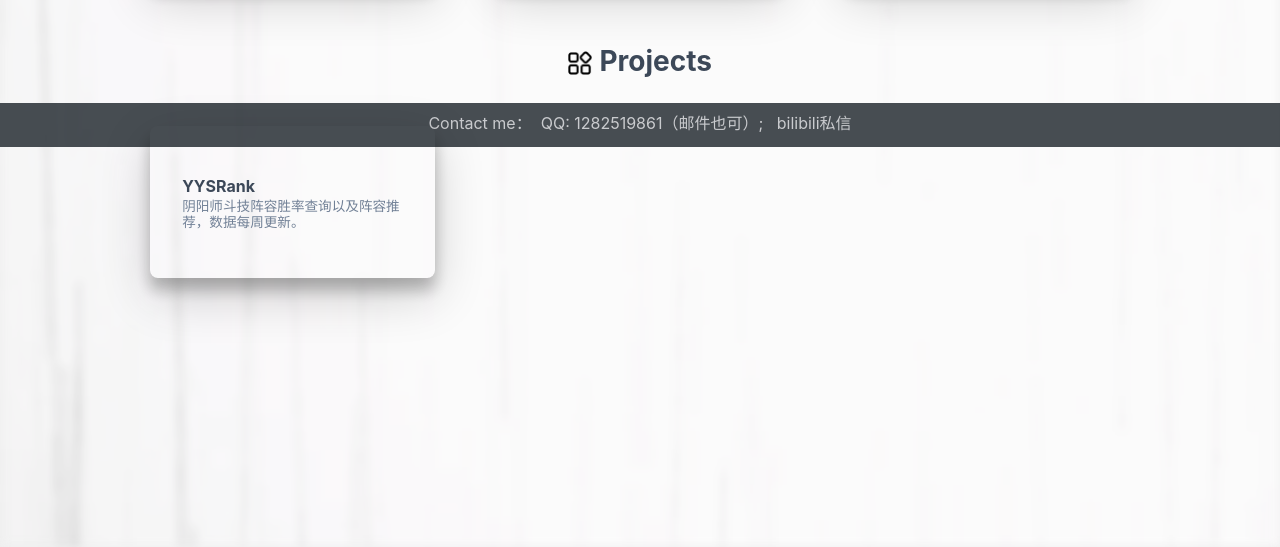
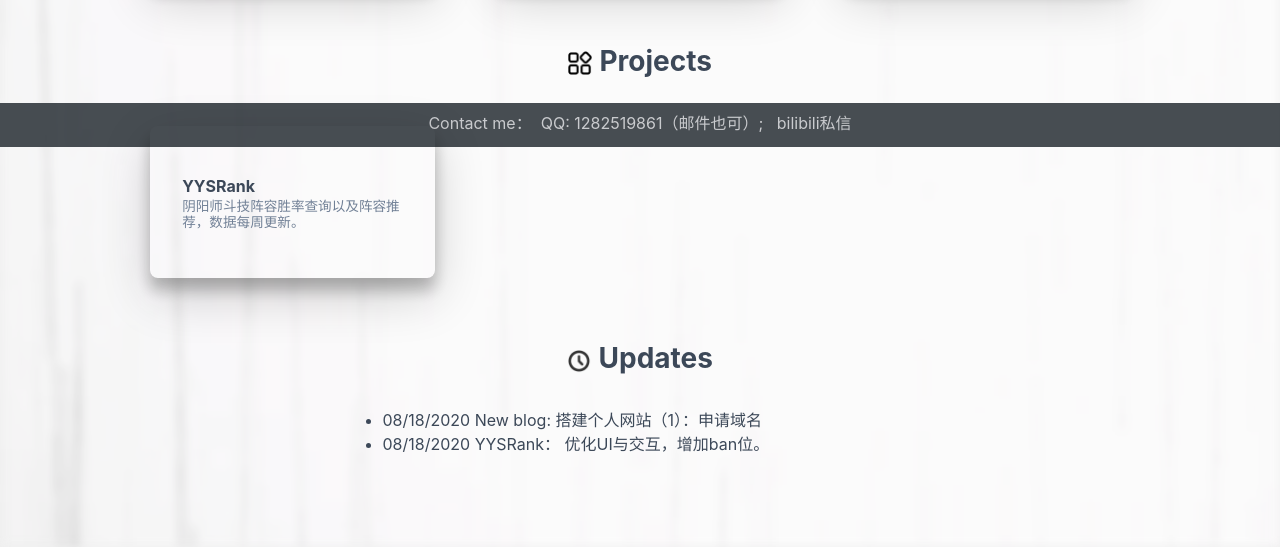
Before and after one commit to Ahrisya/Ahrisya.github.io, a plain HTML site: page index.html in a window 1280 px wide. Shown: the part 653-1200 px from the top of the page. Drawn offline with nearby package versions, Linux system fonts and the light colour scheme.

Commit message:
updates recent

```diff
--- a/index.html
+++ b/index.html
@@ -165,6 +165,18 @@
 
                             </div>
                         </div>
+                        <br>
+                        <br>
+                        <h3 style="text-align: center;"><img src="assets/img/recent.png" style="width: 24px;">&nbsp;<strong>Updates</strong></h3>
+                        <br>
+                        <div class="row">
+                            <div class="container" style="width: 50%;">
+                                <ul>
+                                    <li><a href="https://ahrisy.com/blog/2020/08/17/%E6%90%AD%E5%BB%BA%E4%B8%AA%E4%BA%BA%E7%BD%91%E7%AB%99%EF%BC%881%EF%BC%89%EF%BC%9A%E7%94%B3%E8%AF%B7%E5%9F%9F%E5%90%8D/">08/18/2020 New blog: 搭建个人网站（1）：申请域名</a></li>
+                                    <li><a href="https://ahrisy.com/yysrank">08/18/2020 YYSRank： 优化UI与交互，增加ban位。</a></li>
+                                </ul>
+                            </div>
+                        </div>
 
                     </div>
                 </div>
```
Also changed, not shown: assets/img/recent.png (added).
